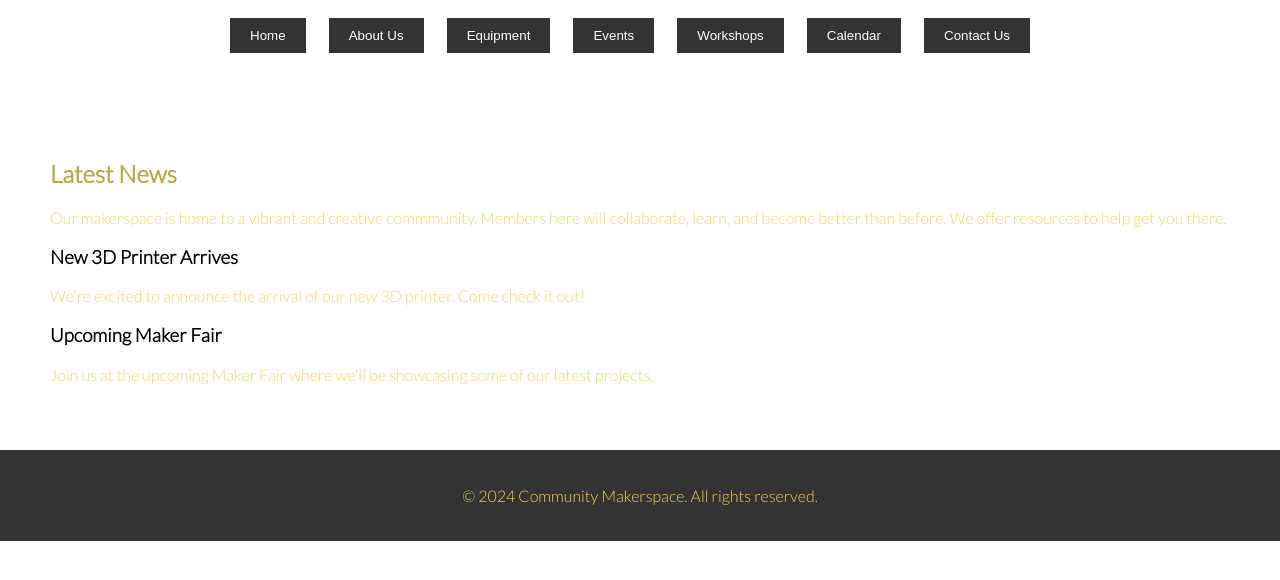
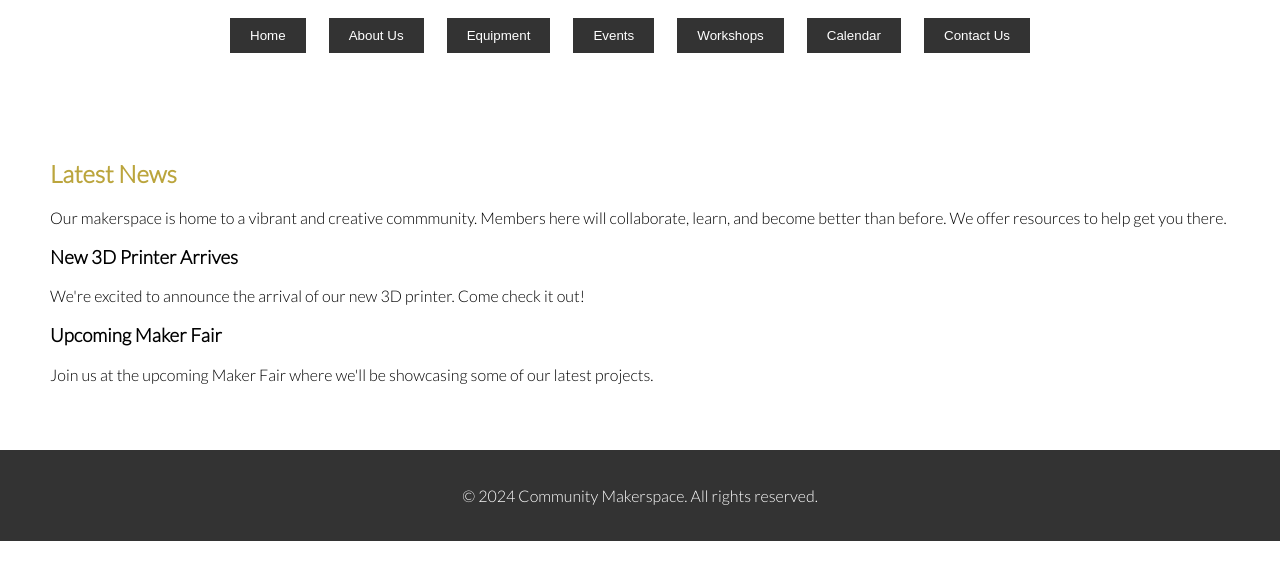
Before and after one commit to Pwngo/pwngo.github.io, a plain HTML site: page index.html in a window 1280 px wide. Shown: the part 124-704 px from the top of the page. Drawn offline with Linux system fonts and the light colour scheme.

Commit message:
Update styles.css

```diff
--- a/styles.css
+++ b/styles.css
@@ -13,9 +13,6 @@ body {
   font-family: latolight;
   margin: 0;
   padding: 0;
-}
-p{
-  color: #F6D55C;
 }
 header {
   background-color: #fff;
```
